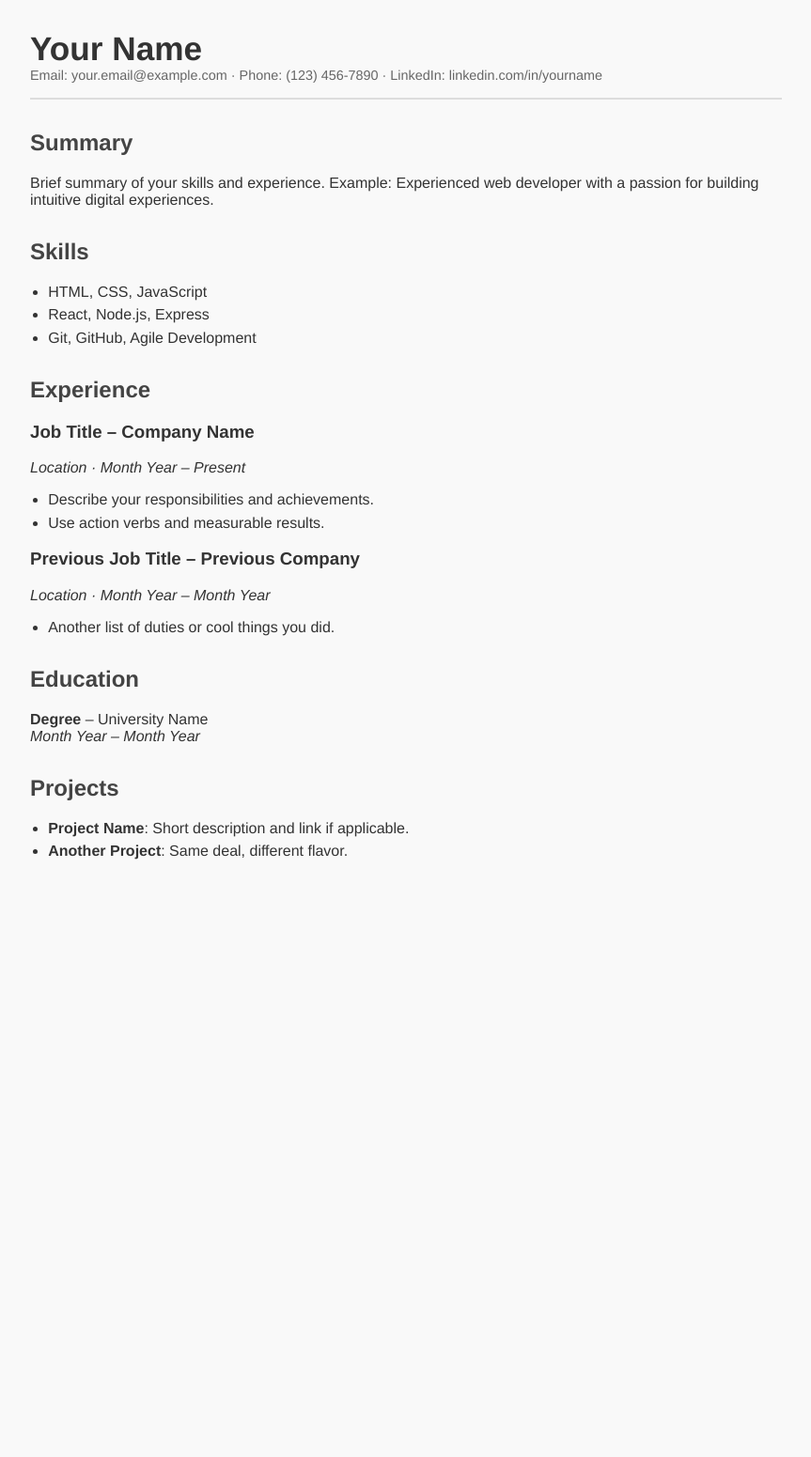
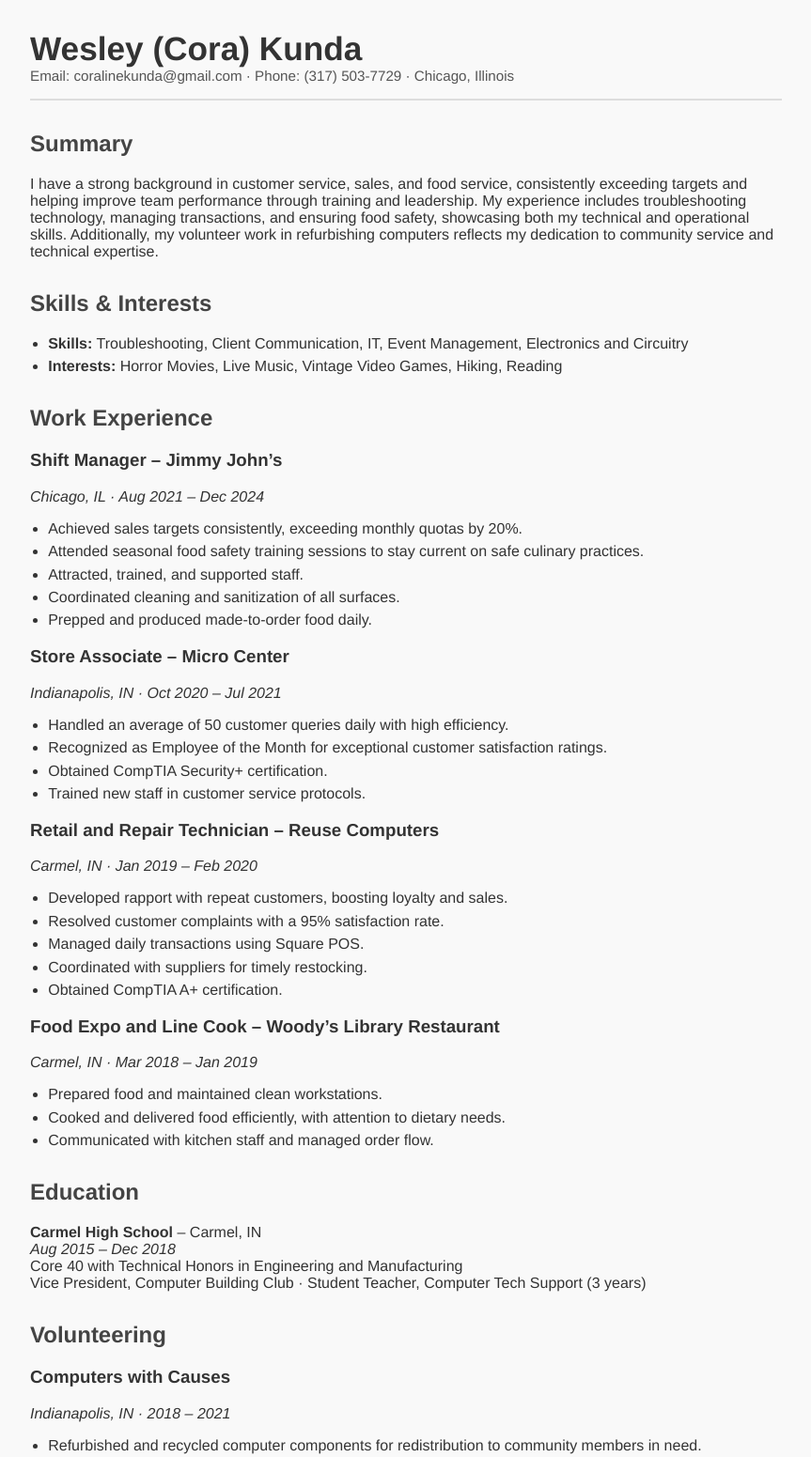
Before and after one commit to coralinekunda/coralinekunda.github.io, a plain HTML site: page index.html in a window 1280 px wide. Shown: the whole page at 94% size, without its empty margins (208-1071 px from the left). Before the commit the page ends 971 px from the top, so only its background shows below. Drawn offline with Linux system fonts and the light colour scheme.

Commit message:
Update index.html

```diff
--- a/index.html
+++ b/index.html
@@ -3,7 +3,7 @@
 <head>
   <meta charset="UTF-8" />
   <meta name="viewport" content="width=device-width, initial-scale=1.0"/>
-  <title>Your Name - Resume</title>
+  <title>Wesley (Cora) Kunda - Resume</title>
   <style>
     body {
       font-family: "Helvetica Neue", sans-serif;
@@ -28,8 +28,8 @@
       margin-top: 2rem;
     }
     .contact {
-      font-size: 0.9rem;
-      color: #666;
+      font-size: 0.95rem;
+      color: #555;
     }
     .section {
       margin-bottom: 1.5rem;
@@ -49,54 +49,83 @@
 </head>
 <body>
   <header>
-    <h1>Your Name</h1>
+    <h1>Wesley (Cora) Kunda</h1>
     <div class="contact">
-      Email: your.email@example.com · Phone: (123) 456-7890 · LinkedIn: linkedin.com/in/yourname
+      Email: coralinekunda@gmail.com · Phone: (317) 503-7729 · Chicago, Illinois
     </div>
   </header>
 
   <section class="section">
     <h2>Summary</h2>
-    <p>Brief summary of your skills and experience. Example: Experienced web developer with a passion for building intuitive digital experiences.</p>
+    <p>
+      I have a strong background in customer service, sales, and food service, consistently exceeding targets and helping improve team performance through training and leadership. My experience includes troubleshooting technology, managing transactions, and ensuring food safety, showcasing both my technical and operational skills. Additionally, my volunteer work in refurbishing computers reflects my dedication to community service and technical expertise.
+    </p>
   </section>
 
   <section class="section">
-    <h2>Skills</h2>
+    <h2>Skills & Interests</h2>
     <ul>
-      <li>HTML, CSS, JavaScript</li>
-      <li>React, Node.js, Express</li>
-      <li>Git, GitHub, Agile Development</li>
+      <li><strong>Skills:</strong> Troubleshooting, Client Communication, IT, Event Management, Electronics and Circuitry</li>
+      <li><strong>Interests:</strong> Horror Movies, Live Music, Vintage Video Games, Hiking, Reading</li>
     </ul>
   </section>
 
   <section class="section">
-    <h2>Experience</h2>
-    <h3>Job Title – Company Name</h3>
-    <p><em>Location · Month Year – Present</em></p>
+    <h2>Work Experience</h2>
+
+    <h3>Shift Manager – Jimmy John’s</h3>
+    <p><em>Chicago, IL · Aug 2021 – Dec 2024</em></p>
     <ul>
-      <li>Describe your responsibilities and achievements.</li>
-      <li>Use action verbs and measurable results.</li>
+      <li>Achieved sales targets consistently, exceeding monthly quotas by 20%.</li>
+      <li>Attended seasonal food safety training sessions to stay current on safe culinary practices.</li>
+      <li>Attracted, trained, and supported staff.</li>
+      <li>Coordinated cleaning and sanitization of all surfaces.</li>
+      <li>Prepped and produced made-to-order food daily.</li>
     </ul>
-    <h3>Previous Job Title – Previous Company</h3>
-    <p><em>Location · Month Year – Month Year</em></p>
+
+    <h3>Store Associate – Micro Center</h3>
+    <p><em>Indianapolis, IN · Oct 2020 – Jul 2021</em></p>
     <ul>
-      <li>Another list of duties or cool things you did.</li>
+      <li>Handled an average of 50 customer queries daily with high efficiency.</li>
+      <li>Recognized as Employee of the Month for exceptional customer satisfaction ratings.</li>
+      <li>Obtained CompTIA Security+ certification.</li>
+      <li>Trained new staff in customer service protocols.</li>
+    </ul>
+
+    <h3>Retail and Repair Technician – Reuse Computers</h3>
+    <p><em>Carmel, IN · Jan 2019 – Feb 2020</em></p>
+    <ul>
+      <li>Developed rapport with repeat customers, boosting loyalty and sales.</li>
+      <li>Resolved customer complaints with a 95% satisfaction rate.</li>
+      <li>Managed daily transactions using Square POS.</li>
+      <li>Coordinated with suppliers for timely restocking.</li>
+      <li>Obtained CompTIA A+ certification.</li>
+    </ul>
+
+    <h3>Food Expo and Line Cook – Woody’s Library Restaurant</h3>
+    <p><em>Carmel, IN · Mar 2018 – Jan 2019</em></p>
+    <ul>
+      <li>Prepared food and maintained clean workstations.</li>
+      <li>Cooked and delivered food efficiently, with attention to dietary needs.</li>
+      <li>Communicated with kitchen staff and managed order flow.</li>
     </ul>
   </section>
 
   <section class="section">
     <h2>Education</h2>
-    <p><strong>Degree</strong> – University Name<br/>
-    <em>Month Year – Month Year</em></p>
+    <p><strong>Carmel High School</strong> – Carmel, IN<br/>
+    <em>Aug 2015 – Dec 2018</em><br/>
+    Core 40 with Technical Honors in Engineering and Manufacturing<br/>
+    Vice President, Computer Building Club · Student Teacher, Computer Tech Support (3 years)</p>
   </section>
 
   <section class="section">
-    <h2>Projects</h2>
+    <h2>Volunteering</h2>
+    <h3>Computers with Causes</h3>
+    <p><em>Indianapolis, IN · 2018 – 2021</em></p>
     <ul>
-      <li><strong>Project Name</strong>: Short description and link if applicable.</li>
-      <li><strong>Another Project</strong>: Same deal, different flavor.</li>
+      <li>Refurbished and recycled computer components for redistribution to community members in need.</li>
     </ul>
   </section>
-
 </body>
 </html>
```
